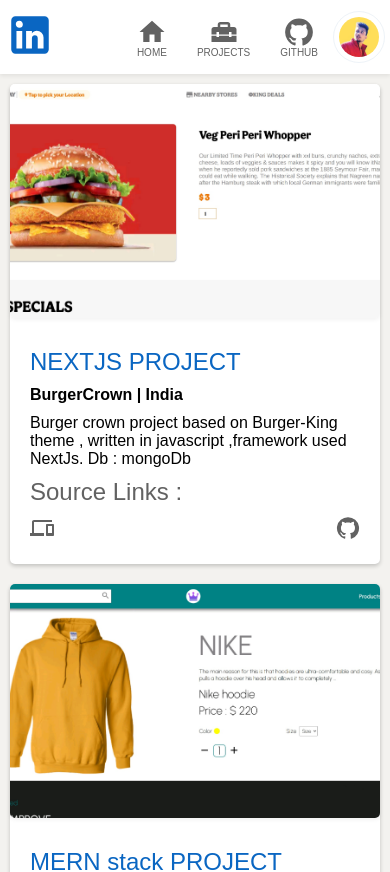
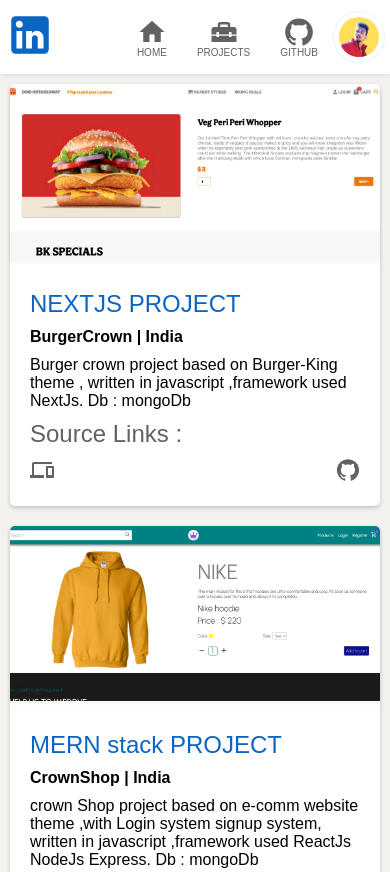
Before and after one commit to web10crown/portfolio, a Next.js app: page /projects in a window 390 px wide. Shown: the top 872 px of the page. Built offline with nearby package versions, Linux system fonts and the light colour scheme.

Commit message:
Update Projects.module.css

```diff
--- a/src/styles/pages/Projects.module.css
+++ b/src/styles/pages/Projects.module.css
@@ -68,6 +68,10 @@
 	}
 	.imgContainer {
 		width: 100%;
-		height: 60vw;
+		height: 45vw;
+                border-radius:5px 5px 0 0;
 	}
+        .image{
+                border-radius:5px 5px 0 0;
+        }
 }
```
